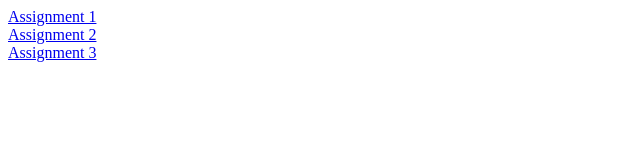
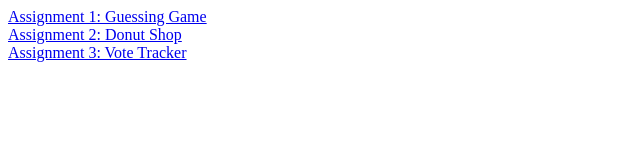
Before and after one commit to kasimsiddiqui/kasimsiddiqui.github.io, a plain HTML site: page index.html in a window 1280 px wide. Shown: the whole page, without its empty margins (0-640 px from the left). Drawn offline with Linux system fonts and the light colour scheme.

Commit message:
Update index.html

```diff
--- a/index.html
+++ b/index.html
@@ -4,8 +4,8 @@
   <title>Assignments</title>
 </head>
 <body>
-<a href='guessing_game/index.html'>Assignment 1</a></br>
-<a href='donut-shop/index.html'>Assignment 2</a></br>
-<a href='vote-tracker/index.html'>Assignment 3</a></br>
+<a href='guessing_game/index.html'>Assignment 1: Guessing Game</a></br>
+<a href='donut-shop/index.html'>Assignment 2: Donut Shop</a></br>
+<a href='vote-tracker/index.html'>Assignment 3: Vote Tracker</a></br>
 </body>
 </html>
```
